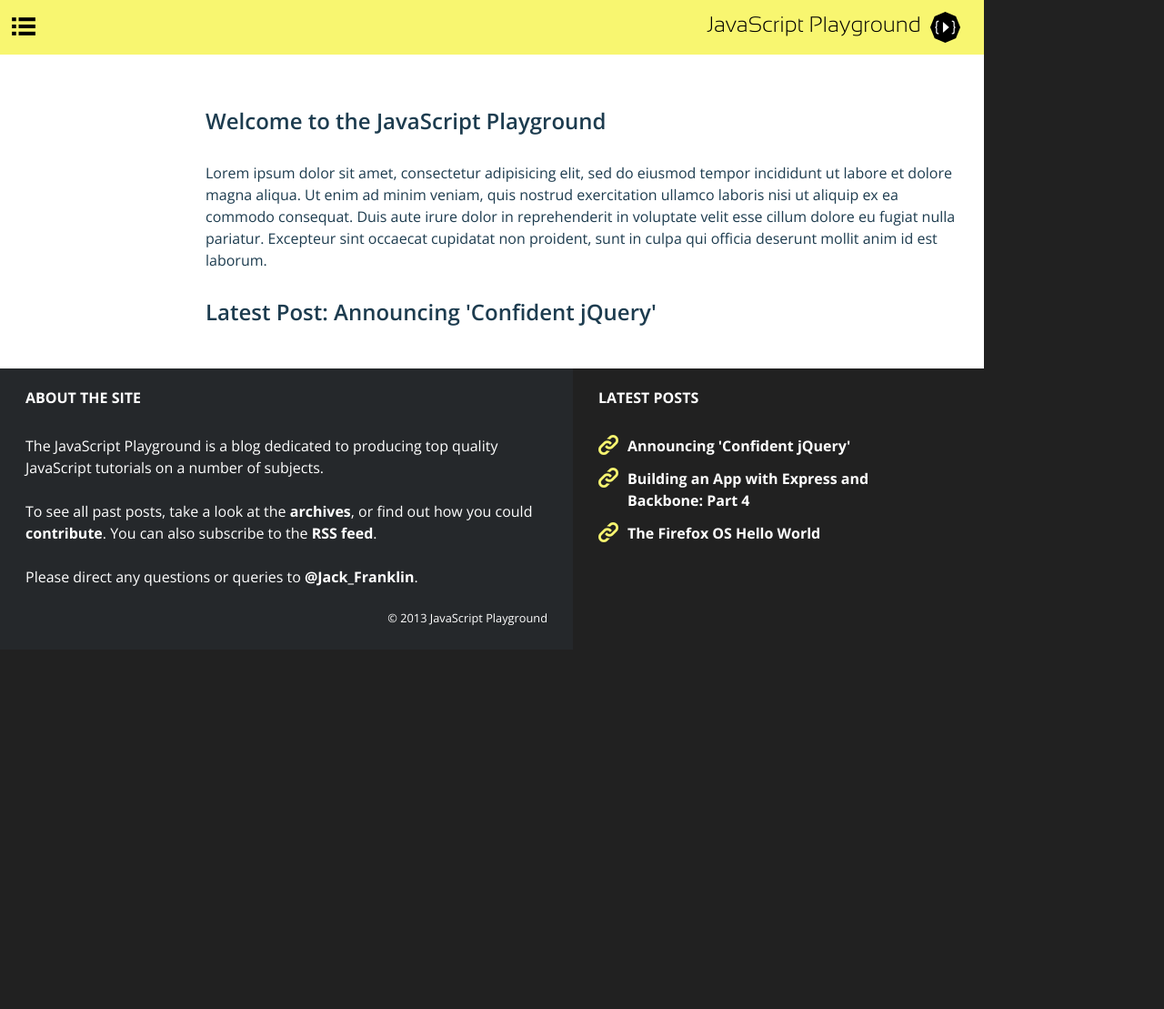
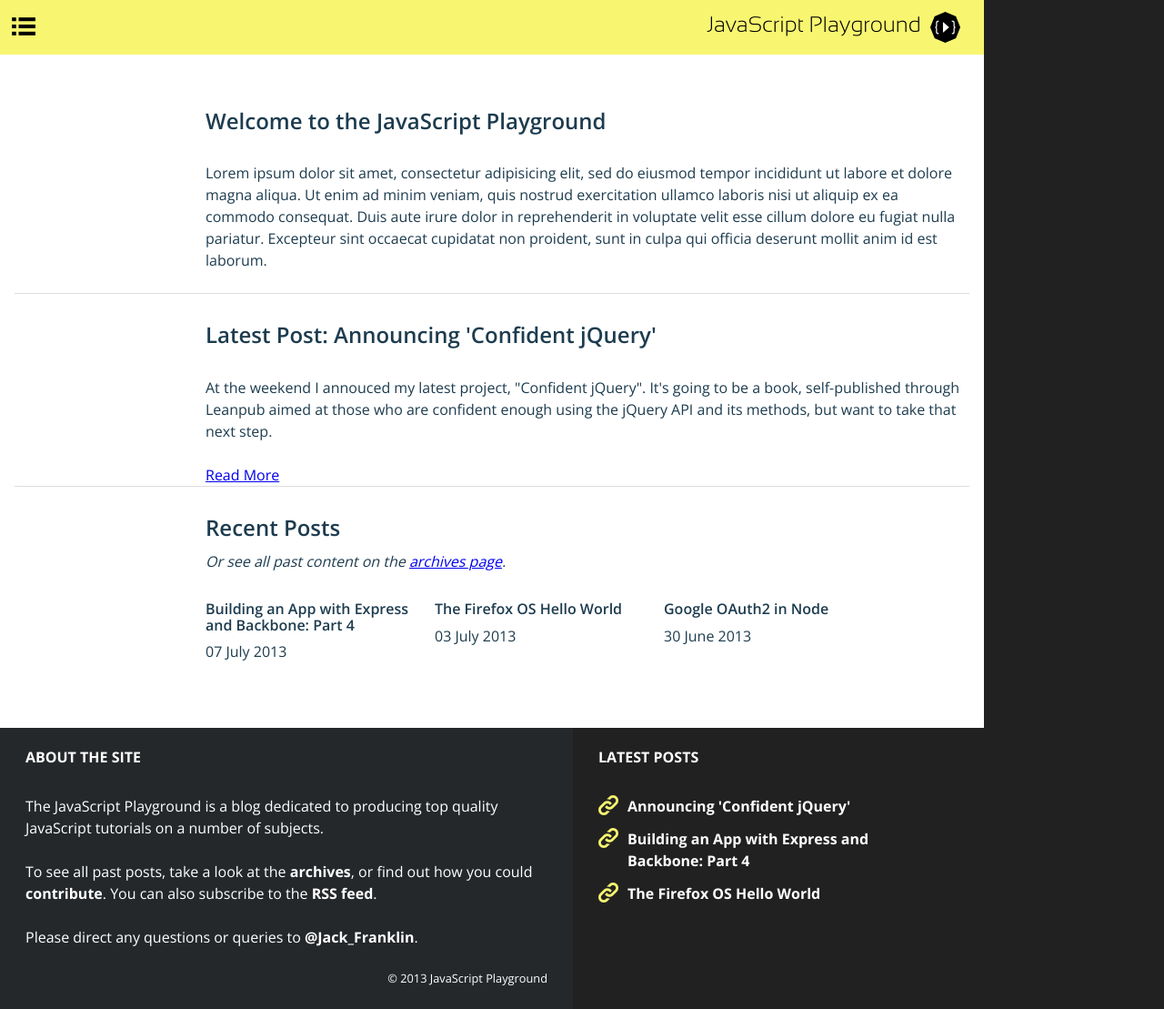
Before and after one commit to jackfranklin/javascriptplayground.com, a Jekyll site: the page built from index.html, in a window 1280 px wide. Shown: the whole page at 91% size. Built offline with Jekyll 4.4.1, drawn with Linux system fonts in a browser that asks for light colours; nearby versions of some CDN libraries; before the commit the page ends 900 px from its top, so only the background shows below that.

Commit message:
style homepage

```diff
--- a/_includes/postdetail.html
+++ b/_includes/postdetail.html
@@ -2,7 +2,7 @@
   <header class="entry-header">
     <img src="http://gravatar.com/avatar/aea964cf59c0c81fff752896f070cbbb?s=100" alt="" class="author-avatar" />
     <h1 class="entry-title">{{ post.title }}</h1>
-    <p><time class="published" datetime="2013-07-03">{{ post.date | date: "%d %B %Y" }}</time> by
+    <p><time class="published" datetime="{{ post.date }}">{{ post.date | date: "%d %B %Y" }}</time> by
       {% if post.author %}
         <span class="author">{{ post.author }}</span>
       {% else %}
--- a/_posts/2013-07-16-confident-jquery.md
+++ b/_posts/2013-07-16-confident-jquery.md
@@ -1,6 +1,7 @@
 ---
 layout: post
 title: "Announcing 'Confident jQuery'"
+intro: At the weekend I annouced my latest project, "Confident jQuery". It's going to be a book, self-published through Leanpub aimed at those who are confident enough using the jQuery API and its methods, but want to take that next step.
 ---
 
 At the weekend I annouced my latest project, "Confident jQuery". It's going to be a book, self-published through Leanpub aimed at those who are confident enough using the jQuery API and its methods, but want to take that next step. From the book's about page:
--- a/css/styles.css
+++ b/css/styles.css
@@ -222,7 +222,25 @@ pre {
 
 .menu-icon { display: none; }
 
+.home-intro,
+.home-post { border-bottom: 1px solid #ddd; }
+
+.home-small-entry a:link,
+.home-small-entry a:visited {
+  color: #1d3c4f;
+  text-decoration: none;
+}
+
 @media (min-width: 60em) {
+
+  .home-small-entry-wrap {
+    overflow: auto;
+  }
+  .home-small-entry {
+    width: 30%;
+    float: left;
+  }
+
   .nav-primary {
     float: left;
   }
--- a/index.html
+++ b/index.html
@@ -3,18 +3,32 @@ layout: default
 title: The JavaScript Playground
 ---
 
-<article class="entry hentry">
+<article class="entry hentry home-intro">
   <header class="entry-header">
     <h1 class="entry-title">Welcome to the JavaScript Playground</h1>
   </header>
   <p>Lorem ipsum dolor sit amet, consectetur adipisicing elit, sed do eiusmod tempor incididunt ut labore et dolore magna aliqua. Ut enim ad minim veniam, quis nostrud exercitation ullamco laboris nisi ut aliquip ex ea commodo consequat. Duis aute irure dolor in reprehenderit in voluptate velit esse cillum dolore eu fugiat nulla pariatur. Excepteur sint occaecat cupidatat non proident, sunt in culpa qui officia deserunt mollit anim id est laborum.</p>
 </article>
 {% assign post = site.posts.first %}
-<article class="entry hentry">
+<article class="entry hentry home-post">
   <header class="entry-header">
     <h1 class="entry-title">Latest Post: {{ post.title }}</h1>
   </header>
+  <div class="entry-intro">
+    <p> {{ post.intro }} </p>
+    <a href="{{ post.url }}">Read More</a>
+  </div>
 </article>
 
-{% for post in site.posts limit:3 offset:1 %}
-{% endfor %}
+<article class="entry hentry home-small-entry-wrap">
+  <header class="entry-header">
+    <h1>Recent Posts</h2>
+    <p>Or see all past content on the <a href="/archives.html">archives page</a>.</p>
+  </header>
+  {% for post in site.posts limit:3 offset:1 %}
+    <div class="home-small-entry">
+      <h4><a href="{{ post.url }}">{{ post.title }}</a></h4>
+      <p>{{ post.date | date: "%d %B %Y" }}</p>
+    </div>
+  {% endfor %}
+</article>
```
